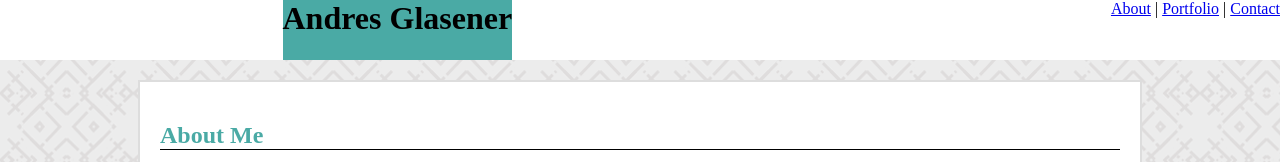
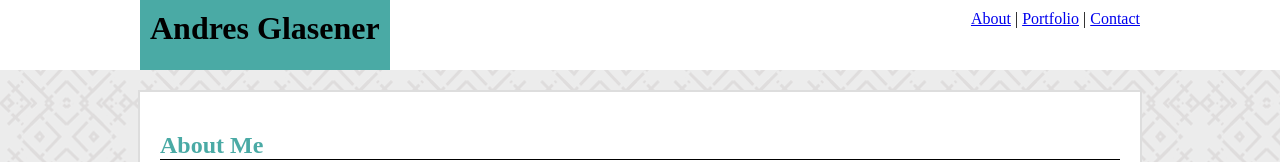
Before and after one commit to Aglasener/Basic-Portfolio, a plain HTML site: page index.html in a window 1280 px wide. Shown: the top 162 px of the page. Drawn offline with Linux system fonts and the light colour scheme.

Commit message:
Page 1 done

```diff
--- a/assets/css/style.css
+++ b/assets/css/style.css
@@ -4,25 +4,29 @@ body{
 
 }
 header{
-    margin-left: 282.5px;
+    width: 960px;
     padding-top: 0px;
-    margin-top: 0px;
+    padding-left: 0px;
+    margin: 0 auto 10 auto;
     top:0;
-    height: 60px;
+    height: 70px;
     background-color: #ffffff;
     border-color: #cccccc;
     margin-bottom: 0px;
 }
 h1{
-    margin-top: 0px;
+    text-align: center;
+    margin: 0 0 0 -20;
+    padding: 10 10 0 10;
     background-color: #4aaaa5;
     float: left;
     height: 60px;
-    top: 0;
 }
 
 #links{
     float: right;
+    padding-top: 10;
+    margin-right: -20px;
 }
 
 .content{
```
